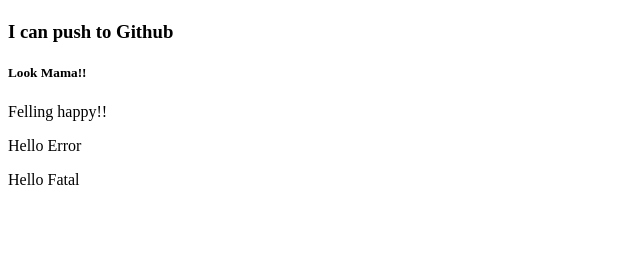
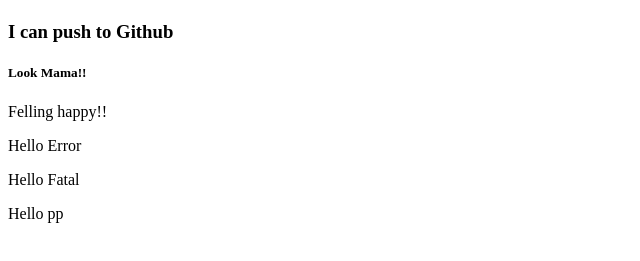
Before and after one commit to Jesmin455/pp, a plain HTML site: page index.html in a window 1280 px wide. Shown: the part 59-320 px from the top of the page, without its empty margins (0-640 px from the left). Drawn offline with Linux system fonts and the light colour scheme.

Commit message:
some changes

```diff
--- a/index.html
+++ b/index.html
@@ -13,5 +13,6 @@
      <p>Felling happy!!</p>
      <p>Hello Error</p>
      <p>Hello Fatal</p>
+     <p>Hello pp</p>
 </body>
 </html>
```
